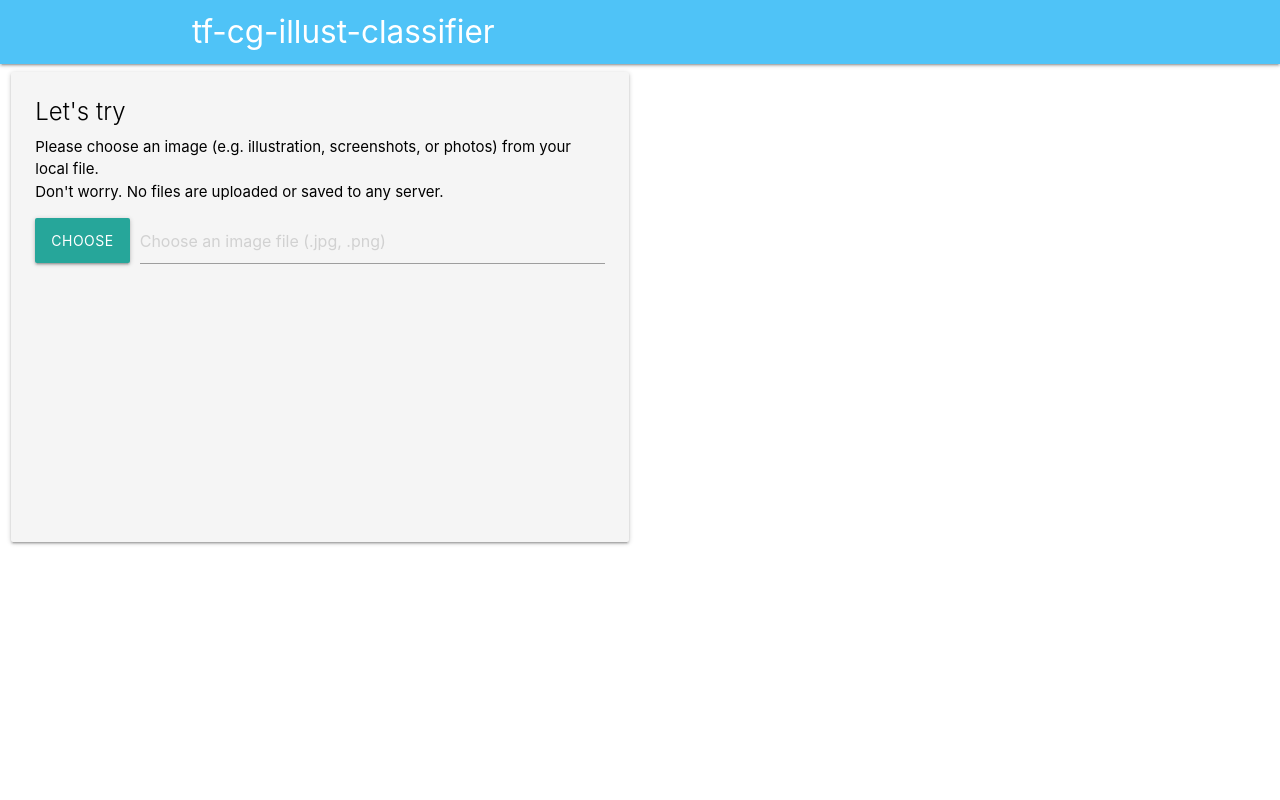
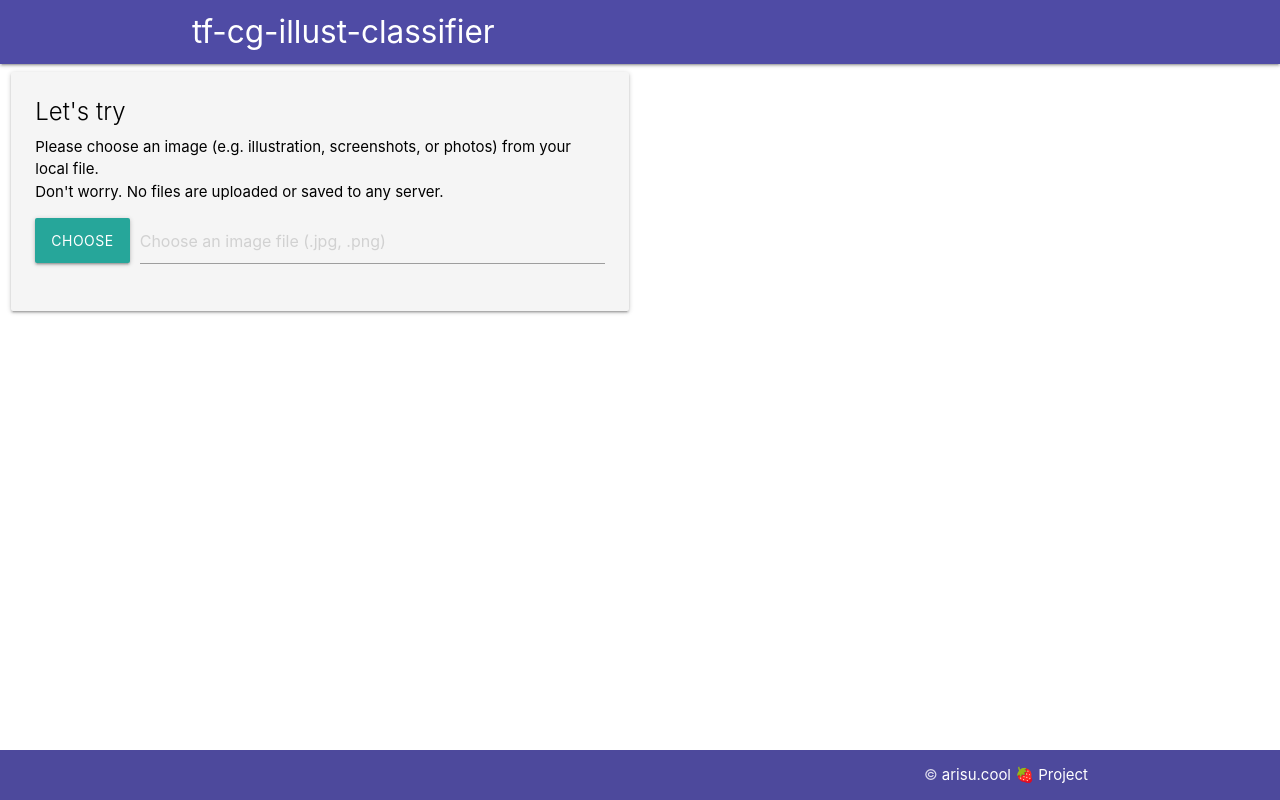
Before and after one commit to arisucool/tf-cg-illust-classifier, a plain HTML site: page index.html in a window 1280 px wide. Drawn offline with nearby package versions, Linux system fonts and the light colour scheme; a script that the page names is missing.

Commit message:
Change: Example - Add footer and change the header color

```diff
--- a/index.html
+++ b/index.html
@@ -17,7 +17,29 @@
         <script src="https://cdnjs.cloudflare.com/ajax/libs/materialize/1.0.0/js/materialize.min.js"></script>
         <!---->
 
-        <!-- Example script -->
+        <!-- Stylesheet for Example -->
+        <style>
+
+            nav {
+                background-color: #4f4ba5;
+            }
+
+            footer.page-footer {
+                background: #4f4ba5;
+                bottom: 0px;
+                left: 0px;
+                padding-top: 0px;
+                position: fixed;
+                right: 0px;
+            }
+
+            footer.page-footer a {
+                color: white;
+            }
+
+        </style>
+
+        <!-- Script for Example -->
         <script type="text/javascript">
 
             class Example {
@@ -62,6 +84,7 @@
                     }
 
                     // Show the image
+                    document.getElementById('choosedImage').style.display = 'inline';
                     document.getElementById('choosedImage').src = img.src;
 
                     // Show the result card
@@ -164,10 +187,10 @@
     <body>
 
         <!-- Header -->
-        <nav class="light-blue lighten-2" role="navigation">
-          <div class="nav-wrapper container">
-              <a id="logo-container" href="https://github.com/arisucool/tf-cg-illust-classifier" class="brand-logo">tf-cg-illust-classifier</a>
-          </div>
+        <nav role="navigation">
+            <div class="nav-wrapper container" style="white-space: nowrap;">
+                <a id="logo-container" href="https://github.com/arisucool/tf-cg-illust-classifier" class="brand-logo">tf-cg-illust-classifier</a>
+            </div>
         </nav>
         <!---->
 
@@ -198,7 +221,7 @@
 
                         <!-- Choosed image -->
                         <p style="text-align: center;">
-                            <img id="choosedImage" style="height: 224px;">
+                            <img id="choosedImage" style="display: none; height: 224px;">
                         </p>
                         <!---->
 
@@ -224,5 +247,16 @@
             <!---->
 
         </div>
+
+        <!-- Footer -->
+        <footer class="page-footer">
+            <div class="footer-copyright">
+                <div class="container">
+                    <span class="right">&copy; <a href="https://github.com/arisucool/">arisu.cool 🍓 Project</a></span>
+                </div>
+            </div>
+        </footer>
+        <!---->
+
     </body>
 </html>
```
